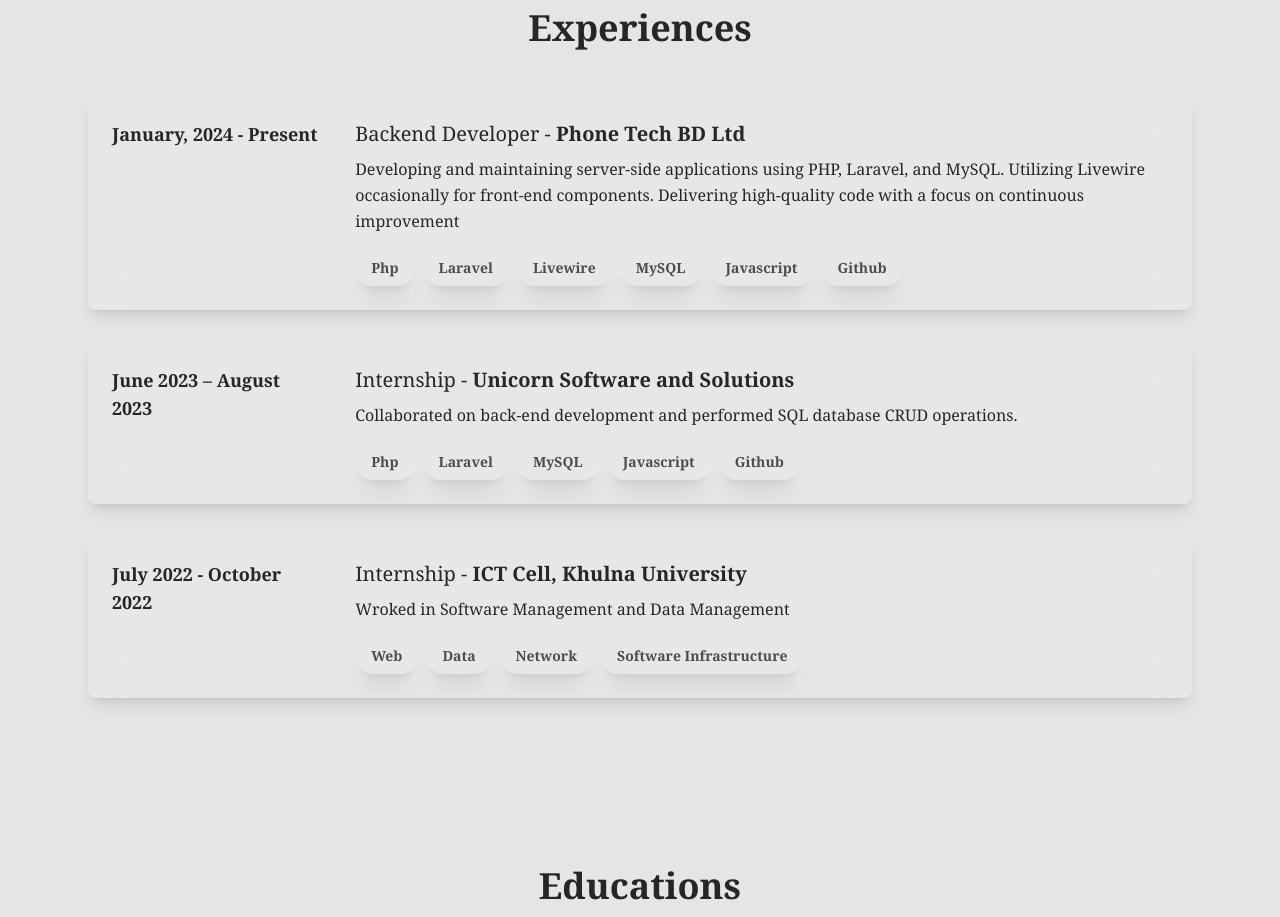
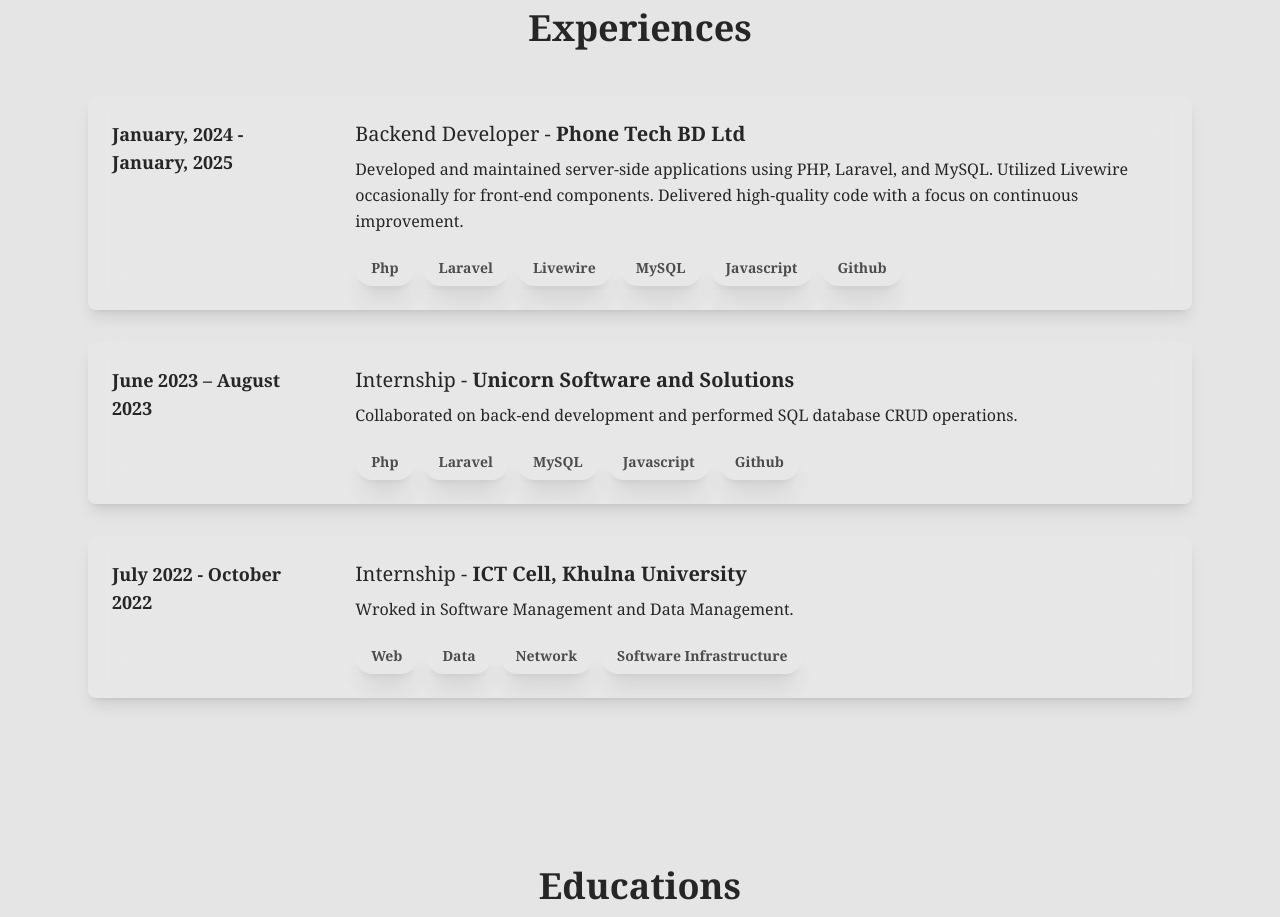
Before and after one commit to imrankabir02/portfolio, a React (Vite) app: page / in a window 1280 px wide. Shown: the part 3380-4297 px from the top of the page. Built offline with nearby package versions, Linux system fonts and the light colour scheme; a web font is replaced by a local one.

Commit message:
Work updated

```diff
--- a/src/constants/index.js
+++ b/src/constants/index.js
@@ -33,11 +33,11 @@
 
 export const EXPERIENCES = [
   {
-    year: "January, 2024 - Present",
+    year: "January, 2024 - January, 2025",
     role: "Backend Developer",
     company: "Phone Tech BD Ltd",
-    description: `Developing and maintaining server-side applications using PHP, Laravel, and MySQL.
-    Utilizing Livewire occasionally for front-end components. Delivering high-quality code with a focus on continuous improvement`,
+    description: `Developed and maintained server-side applications using PHP, Laravel, and MySQL.
+    Utilized Livewire occasionally for front-end components. Delivered high-quality code with a focus on continuous improvement.`,
     technologies: [
       "Php",
       "Laravel",
@@ -58,7 +58,7 @@
     year: "July 2022 - October 2022 ",
     role: "Internship",
     company: "ICT Cell, Khulna University",
-    description: `Wroked in Software Management and Data Management`,
+    description: `Wroked in Software Management and Data Management.`,
     technologies: ["Web", "Data", "Network", "Software Infrastructure"],
   },
 ];
```
